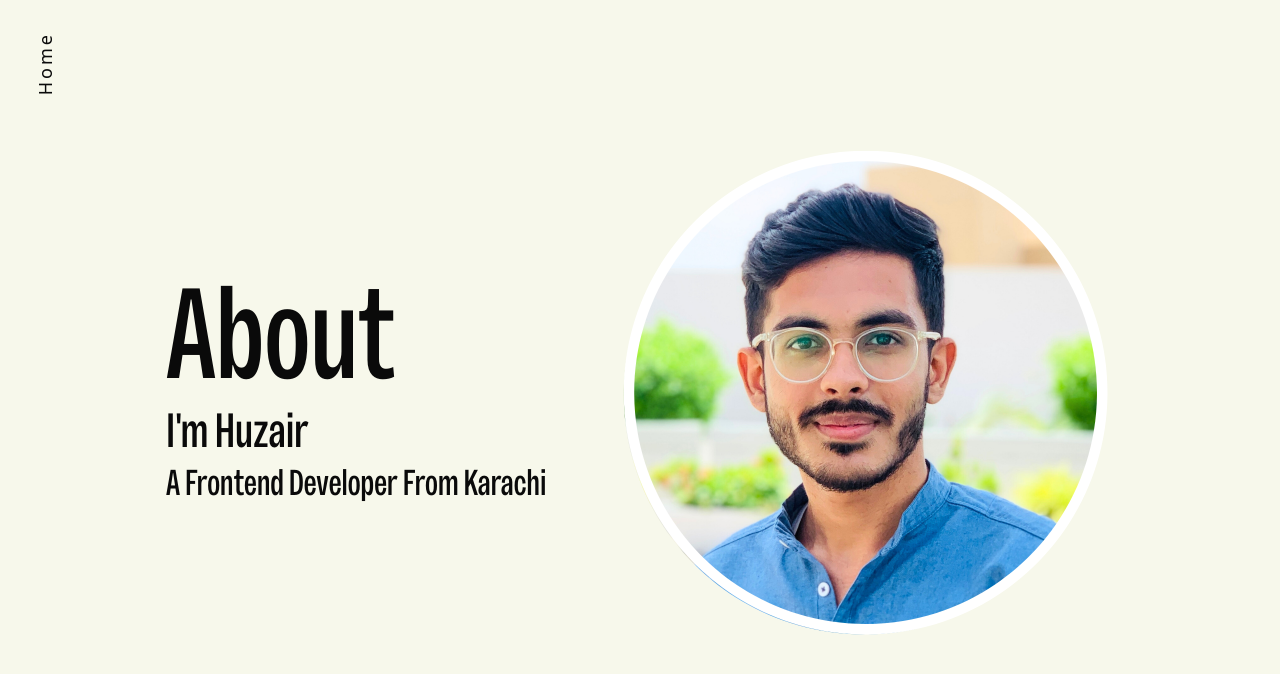
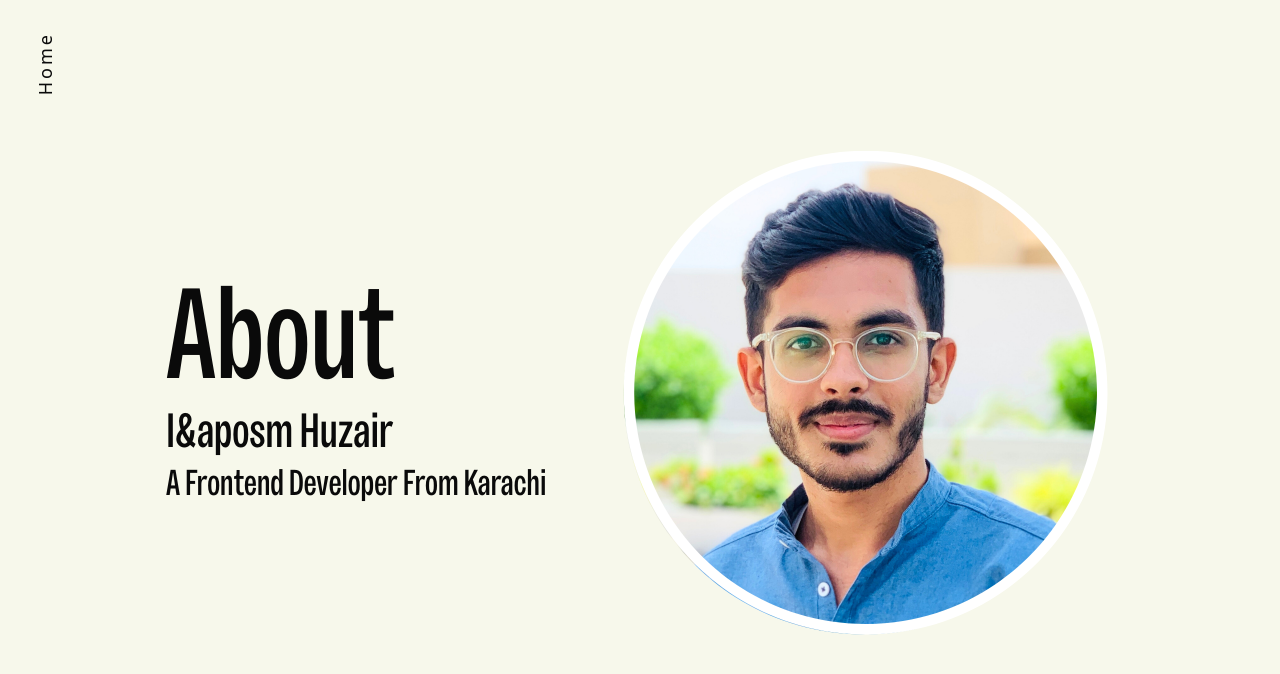
Before and after one commit to codeWithHak/bento-portfolio-m2, a Next.js app: page /about in a window 1280 px wide. Shown: the top 674 px of the page. Built offline with nearby package versions, Linux system fonts and the light colour scheme.

Commit message:
fix &apos error

```diff
--- a/src/app/about/page.tsx
+++ b/src/app/about/page.tsx
@@ -27,7 +27,7 @@ function About() {
         <div className="flex flex-col gap-2 ">
             <h1 className="font-sundry text-8xl md:text-9xl fony-bold">About</h1>
           <h2 className=" text-5xl font-sundry ">
-            I'm Huzair
+            I&aposm Huzair
           </h2>
           <div className="flex items-center gap-2">
           <h2 className="text-3xl md:text-4xl  font-sundry ">
```
